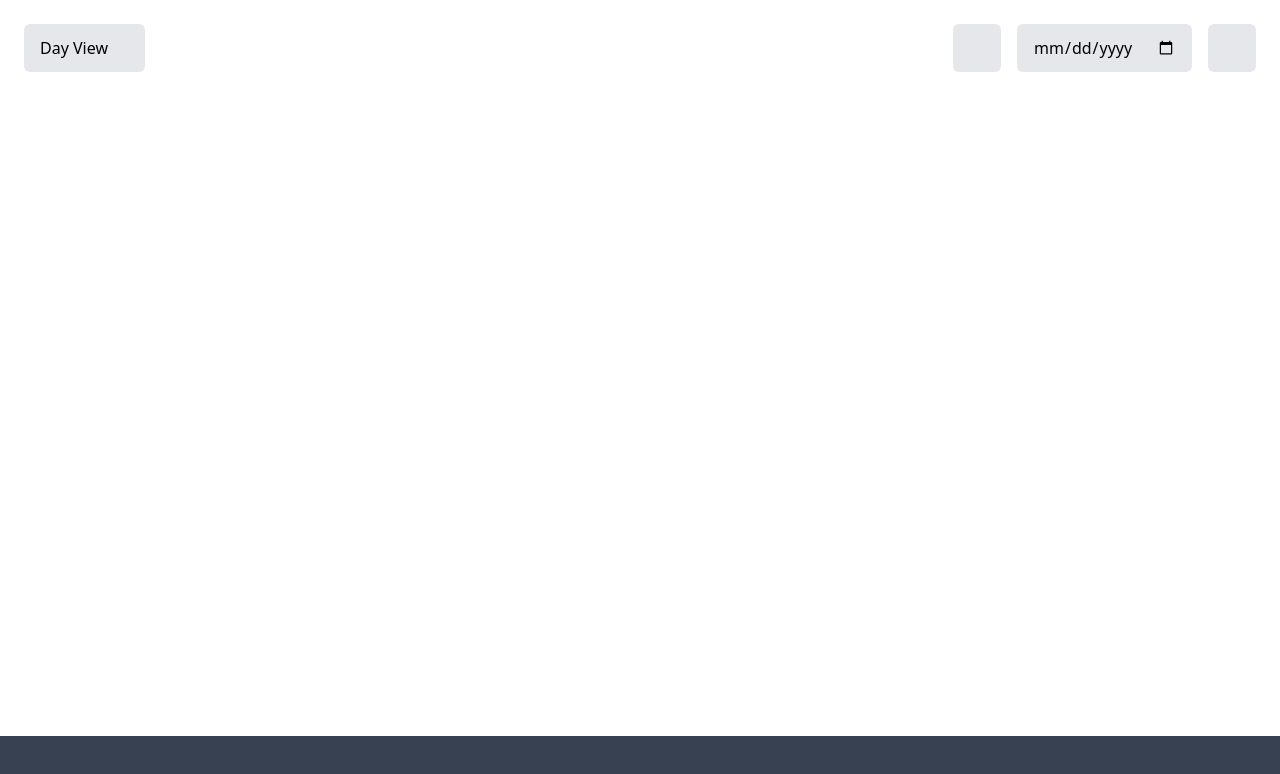
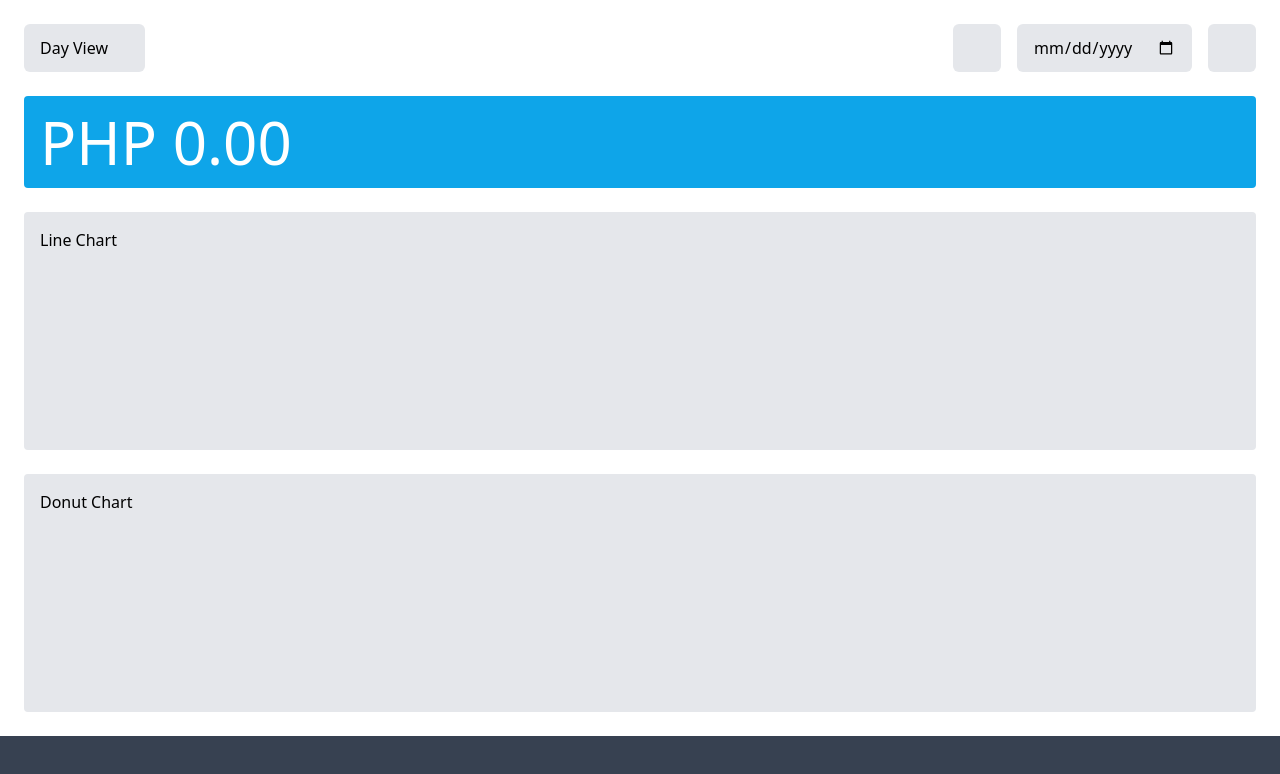
Before and after one commit to devnamme/expense-tracker-challenge, a React (Vite) app: page / in a window 1280 px wide. Shown: the top 774 px of the page. Built offline with nearby package versions, Linux system fonts and the light colour scheme; some icons are missing.

Commit message:
add tailwind styles, apply styles to home page components

```diff
--- /dev/null
+++ b/src/components/charts/donut-chart.tsx
@@ -0,0 +1,9 @@
+interface Props {
+  className?: string;
+}
+
+export default function DonutChart({ className = "" }: Props) {
+  return (
+    <div className={`bg-gray-light rounded p-4 ${className}`}>Donut Chart</div>
+  );
+}
--- /dev/null
+++ b/src/components/charts/line-chart.tsx
@@ -0,0 +1,9 @@
+interface Props {
+  className?: string;
+}
+
+export default function LineChart({ className = "" }: Props) {
+  return (
+    <div className={`bg-gray-light rounded p-4 ${className}`}>Line Chart</div>
+  );
+}
--- a/src/components/nav-menu.tsx
+++ b/src/components/nav-menu.tsx
@@ -16,7 +16,7 @@ export default function NavMenu() {
   const onListClick = () => navigate("/list");
 
   return (
-    <nav className="bg-gray-700 flex flex-row flex-nowrap items-center justify-between py-4 px-8">
+    <nav className="bg-gray-dark flex flex-row flex-nowrap items-center justify-between py-4 px-8">
       <Home
         size="2rem"
         color="white"
--- /dev/null
+++ b/src/components/total.tsx
@@ -0,0 +1,12 @@
+interface Props {
+  value: number;
+  className?: string;
+}
+
+export default function Total({ value, className = "" }: Props) {
+  return (
+    <div className={`bg-primary rounded text-white p-4 ${className}`}>
+      <span className="text-6xl font-medium">PHP {value.toFixed(2)}</span>
+    </div>
+  );
+}
--- a/src/components/view-mode-selector.tsx
+++ b/src/components/view-mode-selector.tsx
@@ -7,6 +7,7 @@ interface Props {
   setMode: Function;
   date: string;
   setDate: Function;
+  className?: string;
 }
 
 export default function ViewModeSelector({
@@ -14,6 +15,7 @@ export default function ViewModeSelector({
   setMode,
   date,
   setDate,
+  className = "",
 }: Props) {
   const onLeftClick: MouseEventHandler = (event) => {
     // TODO
@@ -23,14 +25,13 @@ export default function ViewModeSelector({
     // TODO
   };
 
-  const onDateChange: FormEventHandler = (event) => {
-    // TODO
-  };
+  const onDateChange: FormEventHandler = (event) =>
+    setDate((event.target as HTMLInputElement).value);
 
   return (
-    <div className="flex flex-row flex-nowrap gap-x-4 shrink-1">
+    <div className={`flex flex-row flex-nowrap gap-x-4 shrink-1 ${className}`}>
       <select
-        className="bg-gray-200 rounded-md px-4 min-w-0 shrink-1 mr-auto appearance-none cursor-pointer"
+        className="bg-gray-light rounded-md px-4 min-w-0 shrink-1 mr-auto appearance-none cursor-pointer"
         value={mode}
         onChange={(event) => setMode(event.target.value as ViewMode)}
       >
@@ -40,20 +41,20 @@ export default function ViewModeSelector({
       </select>
 
       <button
-        className="bg-gray-200 rounded-md h-12 w-12 flex flex-col items-center justify-center shrink-0"
+        className="bg-gray-light rounded-md h-12 w-12 flex flex-col items-center justify-center shrink-0"
         onClick={onLeftClick}
       >
         <ArrowLeft2 size="1rem" />
       </button>
 
       <input
-        className="bg-gray-200 rounded-md px-4 min-w-0 shrink-1 cursor-pointer"
+        className="bg-gray-light rounded-md px-4 min-w-0 shrink-1 appearance-none cursor-pointer"
         type={mode === "day" ? "date" : mode}
         onChange={onDateChange}
       />
 
       <button
-        className="bg-gray-200 rounded-md h-12 w-12 flex flex-col items-center justify-center shrink-0"
+        className="bg-gray-light rounded-md h-12 w-12 flex flex-col items-center justify-center shrink-0"
         onClick={onRightClick}
       >
         <ArrowRight2 size="1rem" />
--- a/src/pages/home.tsx
+++ b/src/pages/home.tsx
@@ -1,4 +1,7 @@
 import { useState } from "react";
+import DonutChart from "../components/charts/donut-chart";
+import LineChart from "../components/charts/line-chart";
+import Total from "../components/total";
 import ViewModeSelector from "../components/view-mode-selector";
 import { ViewMode } from "../types/view-mode.interface";
 
@@ -11,13 +14,19 @@ export default function HomePage() {
   );
 
   return (
-    <>
+    <div className="flex flex-col gap-y-6 grow">
       <ViewModeSelector
         mode={mode}
         setMode={setMode}
         date={date}
         setDate={setDate}
       />
-    </>
+
+      <Total value={0} className="" />
+
+      <LineChart className="grow" />
+
+      <DonutChart className="grow" />
+    </div>
   );
 }
--- a/tailwind.config.js
+++ b/tailwind.config.js
@@ -1,8 +1,24 @@
 /** @type {import('tailwindcss').Config} */
+
+const colors = require("tailwindcss/colors");
+
 export default {
   content: ["./index.html", "./src/**/*.{js,ts,jsx,tsx}"],
   theme: {
-    extend: {},
+    extend: {
+      colors: {
+        primary: {
+          light: colors.sky["200"],
+          DEFAULT: colors.sky["500"],
+          dark: colors.sky["700"],
+        },
+        gray: {
+          light: colors.gray["200"],
+          DEFAULT: colors.gray["400"],
+          dark: colors.gray["700"],
+        },
+      },
+    },
   },
   plugins: [],
 };
```
